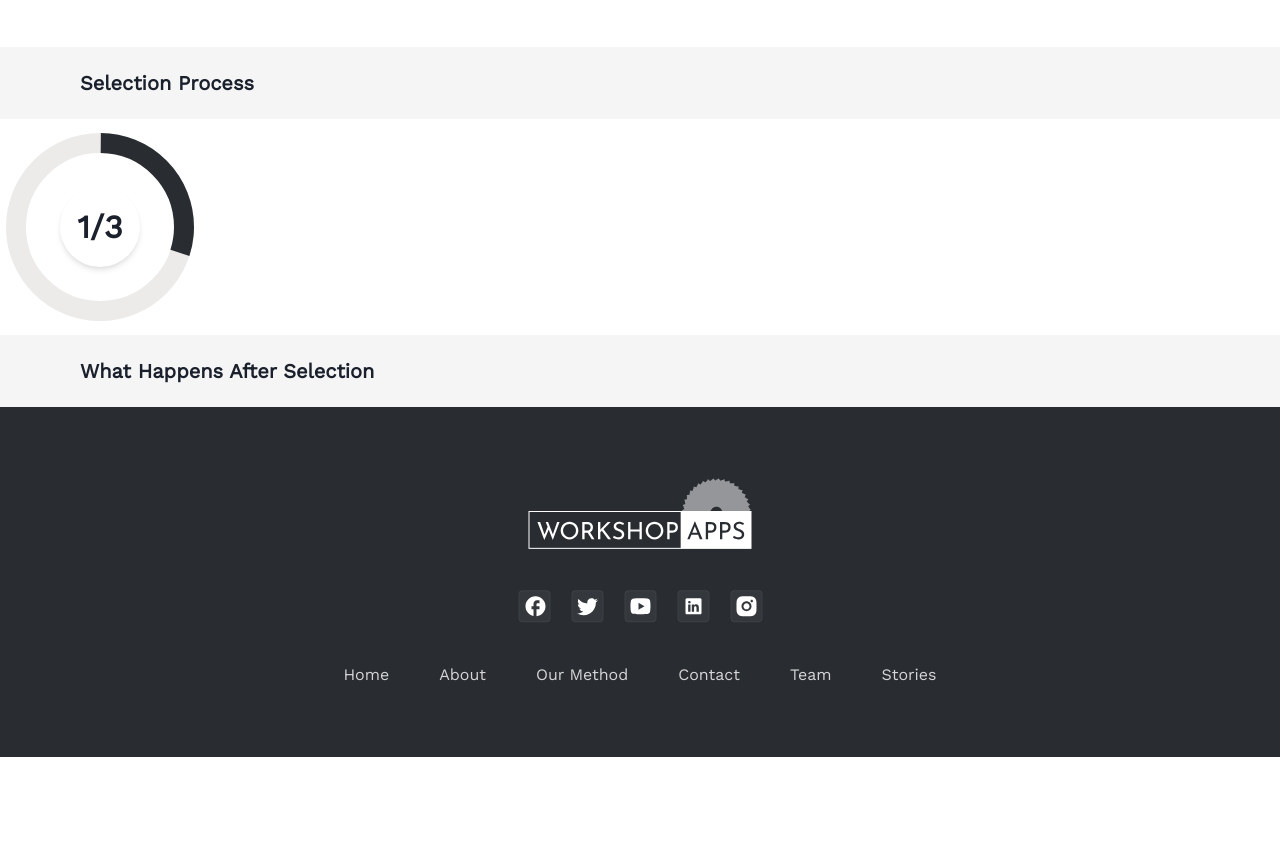
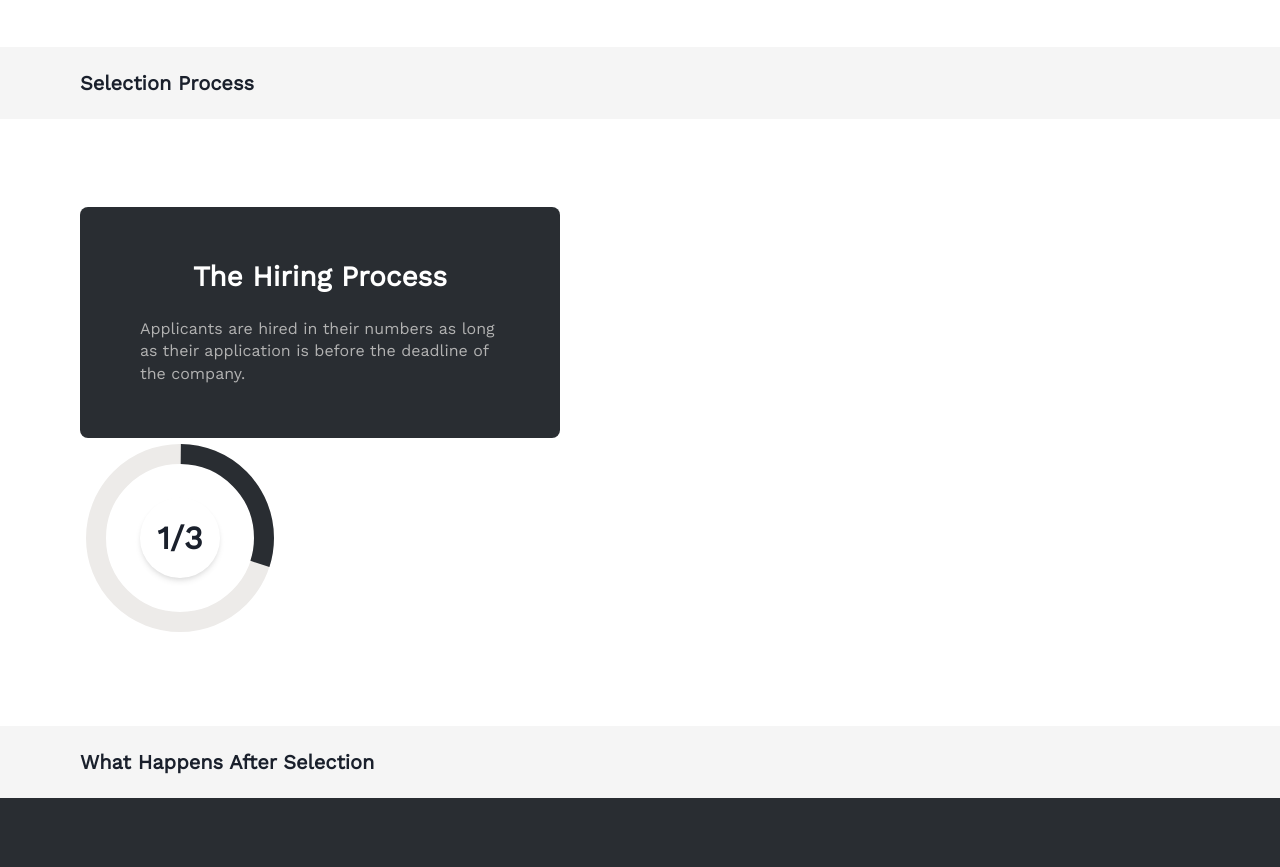
Before and after one commit to workshopapps/workshopapps-portfolio, a Next.js app in the folder frontend/: page /method in a window 1280 px wide. Shown: the part 780-1647 px from the top of the page. Before the commit the page ends 1537 px from the top, so only its background shows below. Built offline with nearby package versions, Linux system fonts and the light colour scheme.

Commit message:
feat: created the method card

```diff
--- /dev/null
+++ b/frontend/components/method-card/index.jsx
@@ -0,0 +1,29 @@
+import { Heading, Stack, Text } from "@chakra-ui/react";
+import React from "react";
+
+function MethodCard() {
+  return (
+    <Stack
+      bg="brand.50"
+      w="full"
+      maxW="480px"
+      height="231px"
+      alignItems="center"
+      justifyContent="center"
+      pax={3}
+      rounded={8}
+    >
+      <Stack alignItems="center" maxW="360px" mx="auto" spacing={6}>
+        <Heading color="white" fontSize="28px">
+          The Hiring Process
+        </Heading>
+        <Text color="brand.800">
+          Applicants are hired in their numbers as long as their application is
+          before the deadline of the company.
+        </Text>
+      </Stack>
+    </Stack>
+  );
+}
+
+export default MethodCard;
--- a/frontend/lib/theme/config.js
+++ b/frontend/lib/theme/config.js
@@ -45,6 +45,7 @@ export const colors = {
     500: "#26C82D",
     600: "#EF2323",
     700: "#00000099",
+    800: "#B2B2B2",
     // subtle main color
   },
 };
--- a/frontend/pages/method.jsx
+++ b/frontend/pages/method.jsx
@@ -1,6 +1,7 @@
 import { Heading, Stack, Text, Box } from "@chakra-ui/react";
 import Head from "next/head";
 import Progress from "../components/custom-progress";
+import MethodCard from "../components/method-card";
 import Section from "../components/section";
 
 export default function Method() {
@@ -47,7 +48,8 @@ export default function Method() {
             <Heading fontSize="xl">Selection Process</Heading>
           </Section>
         </Stack>
-        <Box>
+        <Box p={20}>
+          <MethodCard />
           <Progress />
         </Box>
 
```
